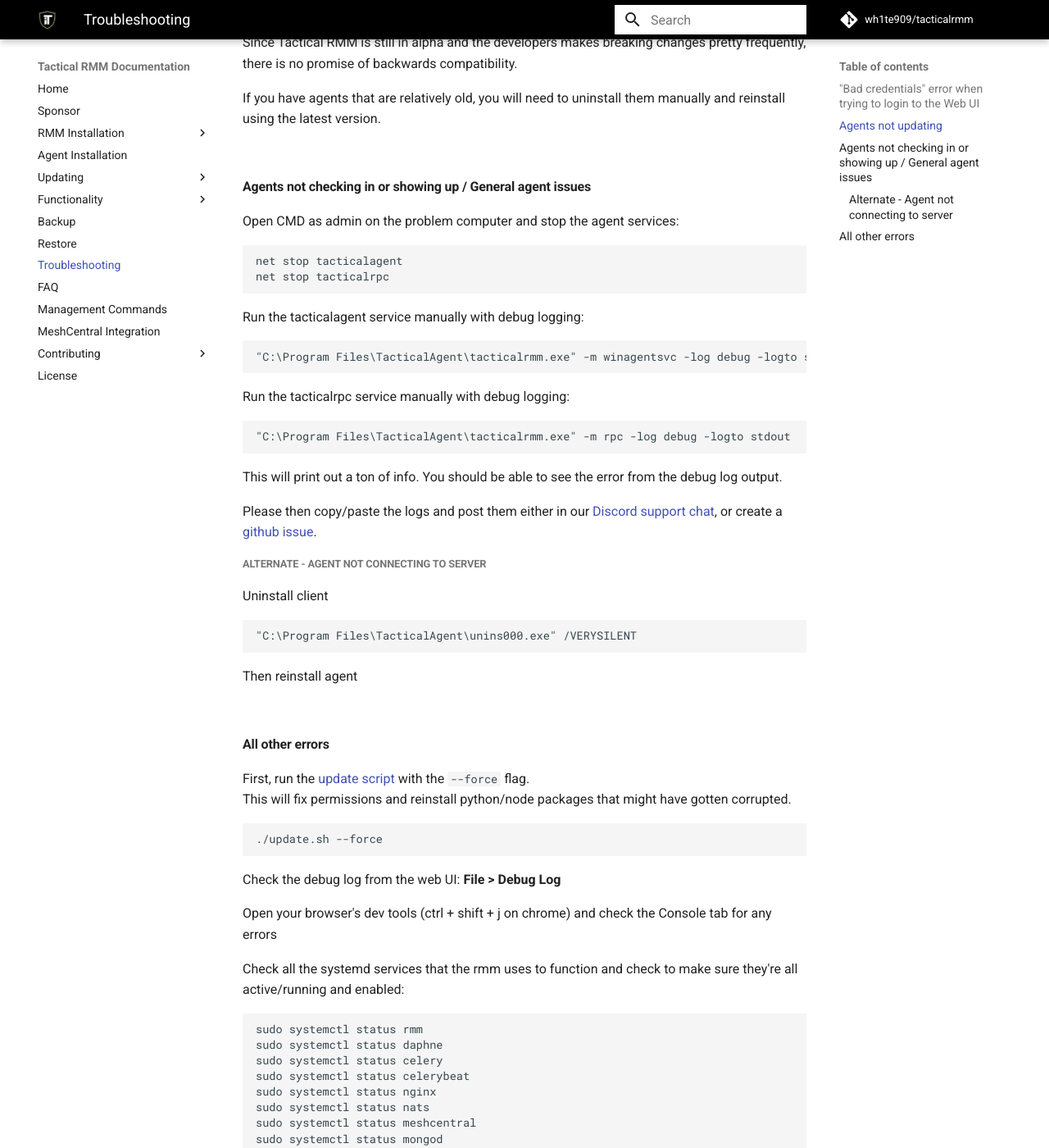
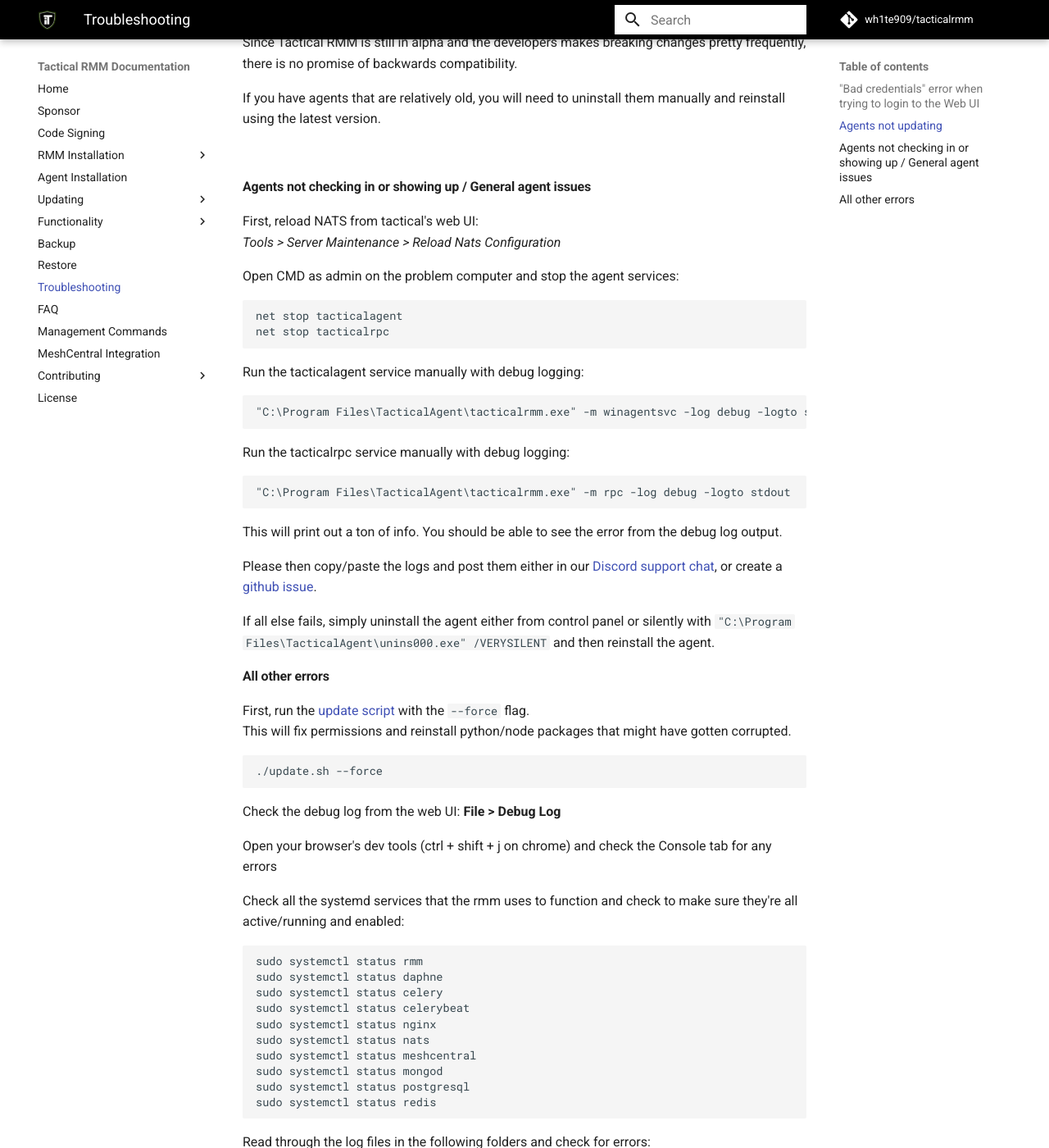
Before and after one commit to amidaware/trmm-docs, an MkDocs documentation site: the page built from docs/docs/troubleshooting.md, in a window 1280 px wide and 1400 px high, scrolled down 828 px. Shown: the whole window at 82% size. Built offline with MkDocs 1.6.1 and Material for MkDocs 9.7.7, drawn with Linux system fonts in a browser that asks for light colours; comment, search, counter and statistics services are not loaded.

Commit message:
add code signing to docs

````diff
--- a/docs/docs/troubleshooting.md
+++ b/docs/docs/troubleshooting.md
@@ -30,6 +30,9 @@
 
 #### Agents not checking in or showing up / General agent issues
 
+First, reload NATS from tactical's web UI:<br />
+*Tools > Server Maintenance > Reload Nats Configuration*
+
 Open CMD as admin on the problem computer and stop the agent services:
 
 ```cmd
@@ -51,16 +54,7 @@
 
 Please then copy/paste the logs and post them either in our [Discord support chat](https://discord.gg/upGTkWp), or create a [github issue](https://github.com/wh1te909/tacticalrmm/issues).
 
-##### Alternate - Agent not connecting to server
-
-Uninstall client
-```
-"C:\Program Files\TacticalAgent\unins000.exe" /VERYSILENT
-```
-
-Then reinstall agent
-
-<br/>
+If all else fails, simply uninstall the agent either from control panel or silently with `"C:\Program Files\TacticalAgent\unins000.exe" /VERYSILENT` and then reinstall the agent.
 
 #### All other errors
 
--- a/docs/mkdocs.yml
+++ b/docs/mkdocs.yml
@@ -2,6 +2,7 @@
 nav:
   - Home: index.md
   - Sponsor: sponsor.md
+  - Code Signing: code_signing.md
   - RMM Installation:
       - "Traditional Install": install_server.md
       - "Docker Install": install_docker.md
````
Also changed, not shown: docs/docs/code_signing.md (added, +22 -0 lines), docs/docs/install_agent.md (+1 -0 lines).
